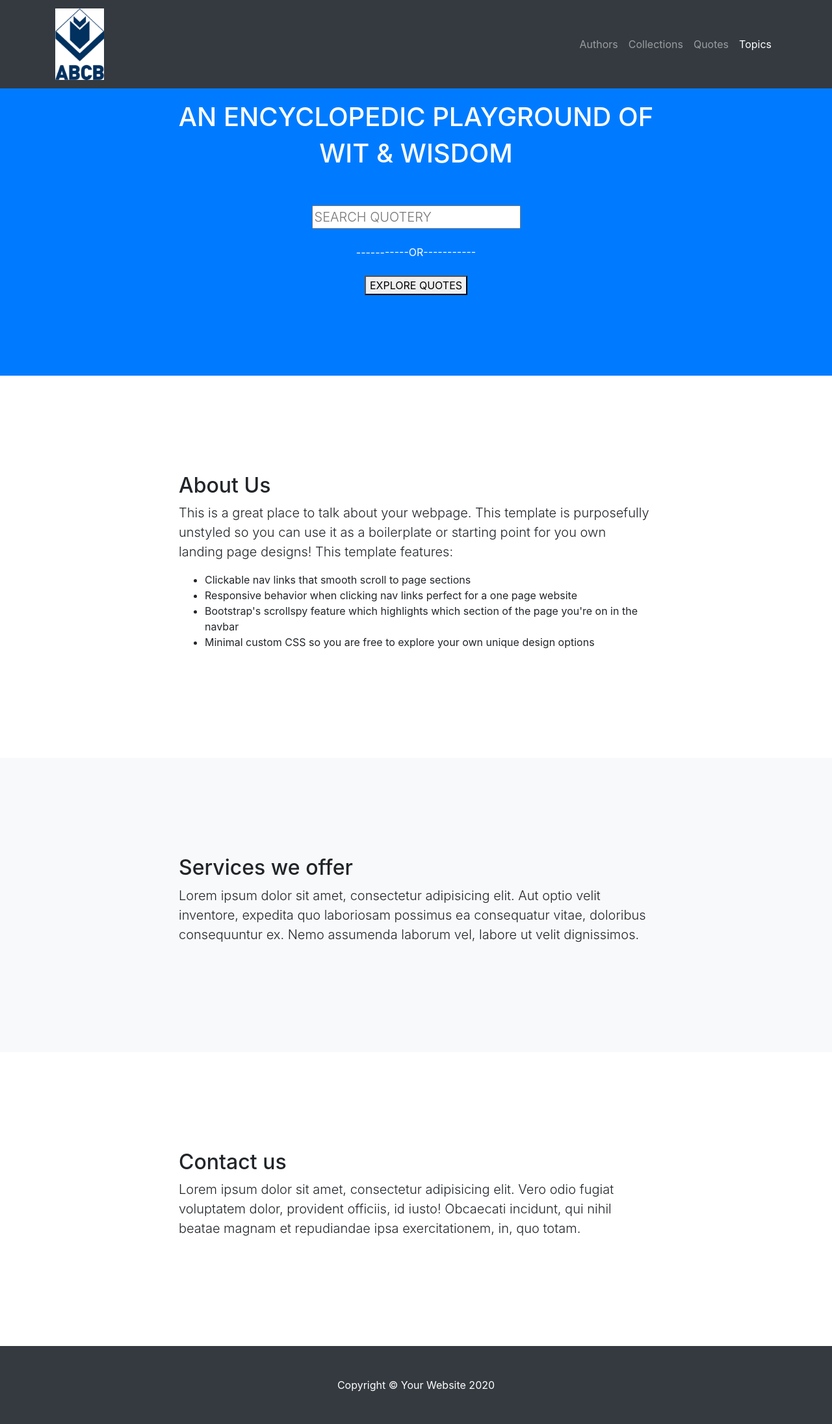
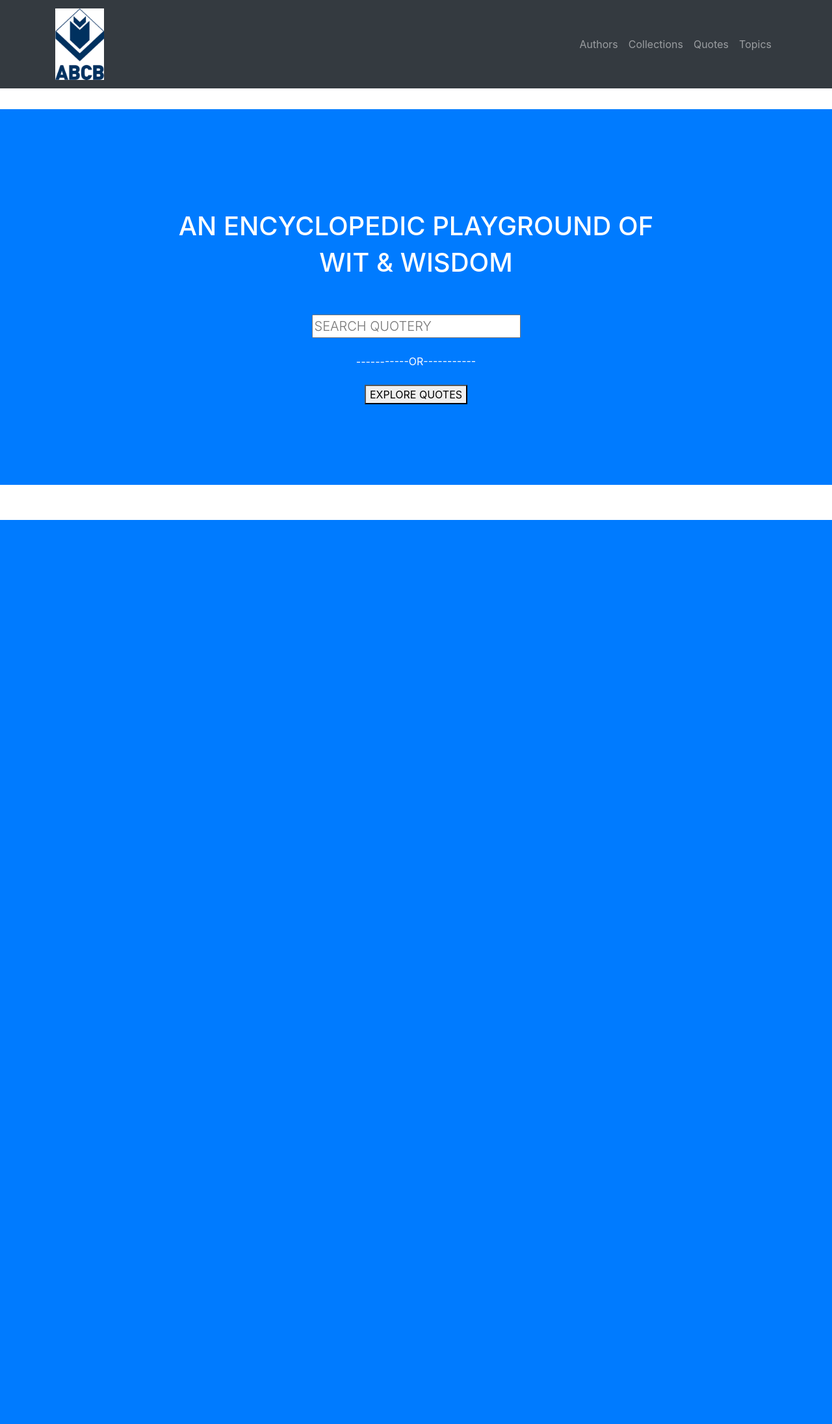
Before and after one commit to Akash-79/Code-Of-Thon, a Django app: page / in a window 1280 px wide. Shown: the whole page at 65% size. After the commit the page ends 800 px from the top, so only its background shows below. Run offline with Django 3.2, Linux system fonts and the light colour scheme; some libraries are stand-ins or nearby versions.

Commit message:
initial2

```diff
--- a/CodeApp/templates/home.html
+++ b/CodeApp/templates/home.html
@@ -46,60 +46,6 @@
       </div>
     </div>
   </nav>
-
-  <header class="bg-primary text-white">
-    <div class="container text-center">
-      <h1>AN ENCYCLOPEDIC PLAYGROUND OF</h1>
-          <h1>WIT & WISDOM</h1>
-          <br><br>
-          <input class="lead" type="text" name="search_quotes" placeholder="SEARCH QUOTERY">
-          <br>
-          <br>-----------OR-----------<br>
-          <br>
-          <button>EXPLORE QUOTES</button>
-          <br><br>
-    </div>
-  </header>
-
-  <section id="about">
-    <div class="container">
-      <div class="row">
-        <div class="col-lg-8 mx-auto">
-          <h2>About Us</h2>
-          <p class="lead">This is a great place to talk about your webpage. This template is purposefully unstyled so you can use it as a boilerplate or starting point for you own landing page designs! This template features:</p>
-          <ul>
-            <li>Clickable nav links that smooth scroll to page sections</li>
-            <li>Responsive behavior when clicking nav links perfect for a one page website</li>
-            <li>Bootstrap's scrollspy feature which highlights which section of the page you're on in the navbar</li>
-            <li>Minimal custom CSS so you are free to explore your own unique design options</li>
-          </ul>
-        </div>
-      </div>
-    </div>
-  </section>
-
-  <section id="services" class="bg-light">
-    <div class="container">
-      <div class="row">
-        <div class="col-lg-8 mx-auto">
-          <h2>Services we offer</h2>
-          <p class="lead">Lorem ipsum dolor sit amet, consectetur adipisicing elit. Aut optio velit inventore, expedita quo laboriosam possimus ea consequatur vitae, doloribus consequuntur ex. Nemo assumenda laborum vel, labore ut velit dignissimos.</p>
-        </div>
-      </div>
-    </div>
-  </section>
-
-  <section id="contact">
-    <div class="container">
-      <div class="row">
-        <div class="col-lg-8 mx-auto">
-          <h2>Contact us</h2>
-          <p class="lead">Lorem ipsum dolor sit amet, consectetur adipisicing elit. Vero odio fugiat voluptatem dolor, provident officiis, id iusto! Obcaecati incidunt, qui nihil beatae magnam et repudiandae ipsa exercitationem, in, quo totam.</p>
-        </div>
-      </div>
-    </div>
-  </section>
-
   <!-- Footer -->
   <footer class="py-5 bg-dark">
     <div class="container">
@@ -121,3 +67,7 @@
 </body>
 
 </html>
+<br><br>
+{%block main%}
+
+{%endblock%}
--- a/CodeApp/templates/quotes.html
+++ b/CodeApp/templates/quotes.html
@@ -1,3 +1,4 @@
+{% extends 'home.html' %} {% block main %}
 <!DOCTYPE html>
 <!--[if lt IE 7]>      <html class="no-js lt-ie9 lt-ie8 lt-ie7"> <![endif]-->
 <!--[if IE 7]>         <html class="no-js lt-ie9 lt-ie8"> <![endif]-->
@@ -30,3 +31,4 @@
         <script src="" async defer></script>
     </body>
 </html>
+{% endblock %}
--- /dev/null
+++ b/CodeApp/templates/search.html
@@ -0,0 +1,15 @@
+{% extends 'home.html' %} {% block main %}
+<header class="bg-primary text-white">
+    <div class="container text-center">
+      <h1>AN ENCYCLOPEDIC PLAYGROUND OF</h1>
+          <h1>WIT & WISDOM</h1>
+          <br><br>
+          <input class="lead" type="text" name="search_quotes" placeholder="SEARCH QUOTERY">
+          <br>
+          <br>-----------OR-----------<br>
+          <br>
+          <button>EXPLORE QUOTES</button>
+          <br><br>
+    </div>
+  </header>
+{% endblock %}
--- a/CodeApp/views.py
+++ b/CodeApp/views.py
@@ -4,7 +4,7 @@
 # Create your views here.
 
 def home(request):
-    return render(request,'home.html')
+    return render(request,'search.html')
 
 def quote_list(request):
     quoteList=quotes.objects.all()
```
